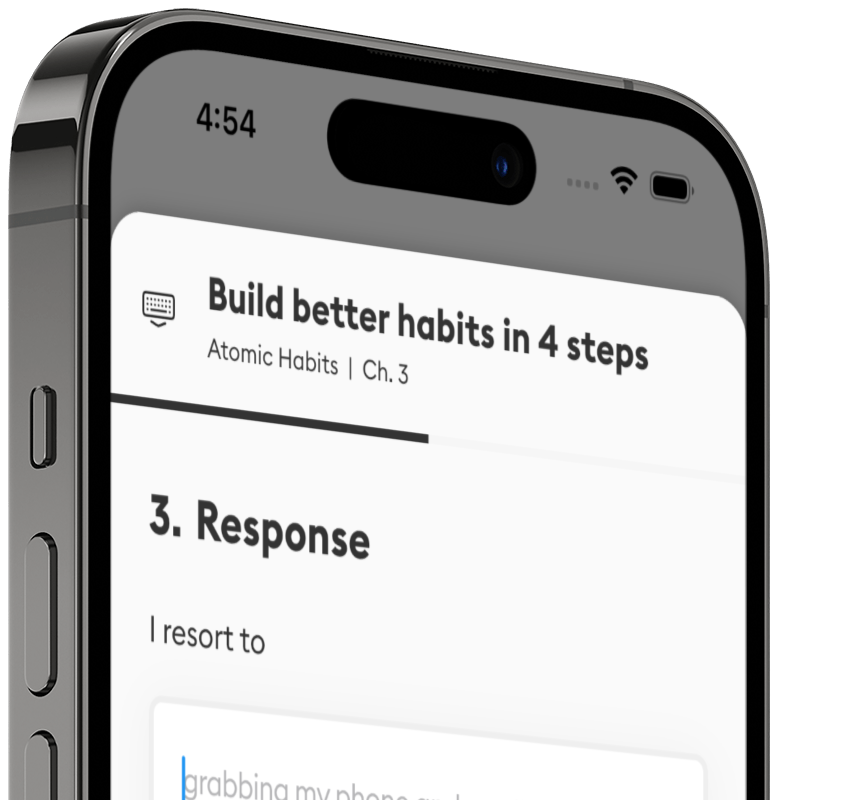
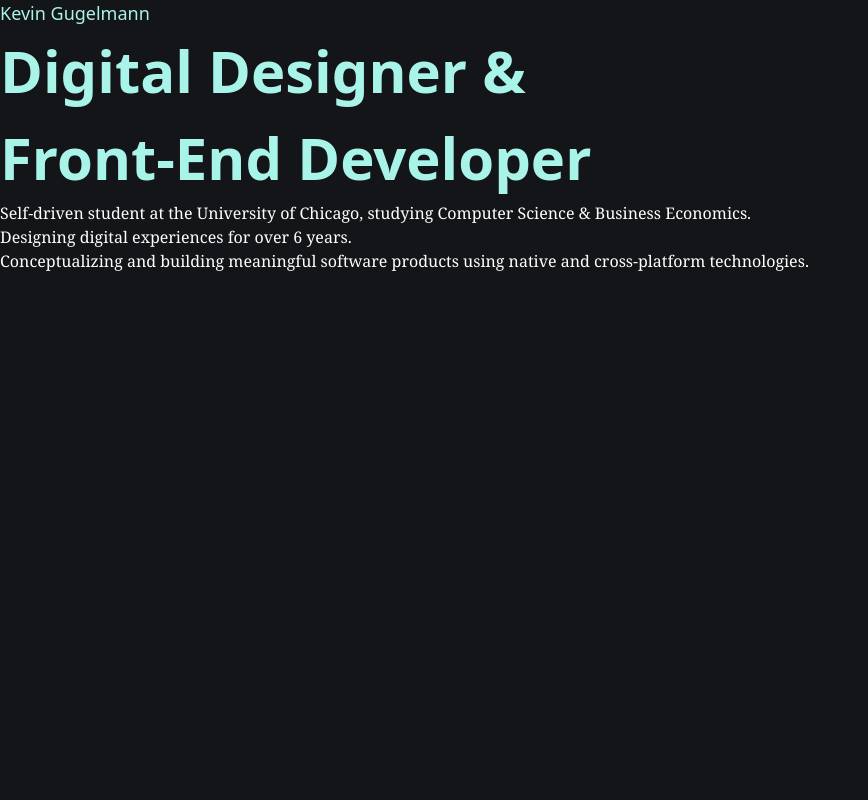
Before and after one commit to kevgug/portfolio, a SvelteKit app: page / in a window 1280 px wide. Shown: the top 800 px of the page, without its empty margins (0-868 px from the left). Built offline with nearby package versions, Linux system fonts and the light colour scheme.

Commit message:
TailwindCSS initial setup

```diff
--- a/package.json
+++ b/package.json
@@ -17,13 +17,16 @@
 		"@sveltejs/kit": "^1.0.0",
 		"@typescript-eslint/eslint-plugin": "^5.45.0",
 		"@typescript-eslint/parser": "^5.45.0",
+		"autoprefixer": "^10.4.13",
 		"eslint": "^8.28.0",
 		"eslint-config-prettier": "^8.5.0",
 		"eslint-plugin-svelte3": "^4.0.0",
+		"postcss": "^8.4.21",
 		"prettier": "^2.8.0",
 		"prettier-plugin-svelte": "^2.8.1",
 		"svelte": "^3.54.0",
 		"svelte-check": "^3.0.1",
+		"tailwindcss": "^3.2.4",
 		"tslib": "^2.4.1",
 		"typescript": "^4.9.3",
 		"vite": "^4.0.0"
--- /dev/null
+++ b/postcss.config.cjs
@@ -0,0 +1,6 @@
+module.exports = {
+  plugins: {
+    tailwindcss: {},
+    autoprefixer: {},
+  },
+}
--- /dev/null
+++ b/src/app.css
@@ -0,0 +1,3 @@
+@tailwind base;
+@tailwind components;
+@tailwind utilities;
--- a/src/lib/views/HeroSection.svelte
+++ b/src/lib/views/HeroSection.svelte
@@ -2,11 +2,14 @@
   const atfPhone = "/images/atf-phone.png";
 </script>
 
-<div class="container row">
-  <img src={atfPhone} />
+<div>
+  <!-- <img src={atfPhone} /> -->
+
   <div>
-    <h2>Kevin Gugelmann</h2>
-    <h1>Digital Designer &<br />Front-End Developer</h1>
+    <h2 class="text-glacialBlue">Kevin Gugelmann</h2>
+    <h1 class="text-glacialBlue">
+      Digital Designer &<br />Front-End Developer
+    </h1>
     <ul>
       <li>
         Self-driven student at the University of Chicago, studying Computer
--- /dev/null
+++ b/src/routes/+layout.svelte
@@ -0,0 +1,5 @@
+<script lang="ts">
+  import "../app.css"; // TailwindCSS
+</script>
+
+<slot />
--- a/src/routes/+page.svelte
+++ b/src/routes/+page.svelte
@@ -3,3 +3,35 @@
 </script>
 
 <HeroSection />
+
+<style lang="postcss">
+  :root {
+    background-color: theme(colors.background);
+  }
+
+  :global(p, h1, h2, li) {
+    color: theme(colors.white);
+  }
+
+  :global(h1) {
+    @apply text-2xl;
+    @apply font-semibold;
+    @apply md:text-3xl;
+    @apply xl:text-4xl;
+  }
+
+  :global(h2) {
+    @apply text-base;
+    @apply md:text-lg;
+  }
+
+  :global(p) {
+    @apply text-base;
+    @apply md:text-lg;
+    @apply xl:text-xl;
+  }
+
+  :global(li) {
+    @apply font-serif;
+  }
+</style>
--- a/svelte.config.js
+++ b/svelte.config.js
@@ -1,4 +1,5 @@
 import adapter from '@sveltejs/adapter-static';
+import { vitePreprocess } from '@sveltejs/kit/vite';
 const dev = process.argv.includes('dev');
 
 /** @type {import('@sveltejs/kit').Config} */
@@ -9,7 +10,8 @@ const config = {
       base: dev ? '' : '/portfolio',
     },
     appDir: 'internal',
-  }
+  },
+  preprocess: vitePreprocess() // to enable processing <style> blocks as PostCSS
 };
 
 export default config;
--- /dev/null
+++ b/tailwind.config.cjs
@@ -0,0 +1,22 @@
+/** @type {import('tailwindcss').Config} */
+module.exports = {
+  content: ['./src/**/*.{html,js,svelte,ts}'], // paths to all template files
+  theme: {
+    colors: {
+      background: "#141518",
+      white: "#FFFFFF",
+      lightGrey: "#8B8B8B",
+      glacialBlue: "#A9F4E9",
+    },
+    fontSize: {
+      sm: '0.813rem', // 13px
+      base: '1rem', // 16px
+      lg: '1.125rem', // 18px
+      xl: '1.438rem', // 23px
+      '2xl': '1.75rem', // 28px
+      '3xl': '2.25rem', // 36px
+      '4xl': '3.625rem', // 58px
+    }
+  },
+  plugins: [],
+}
```
Also changed, not shown: 1 other file (tests, documents, lock files or other folders).
